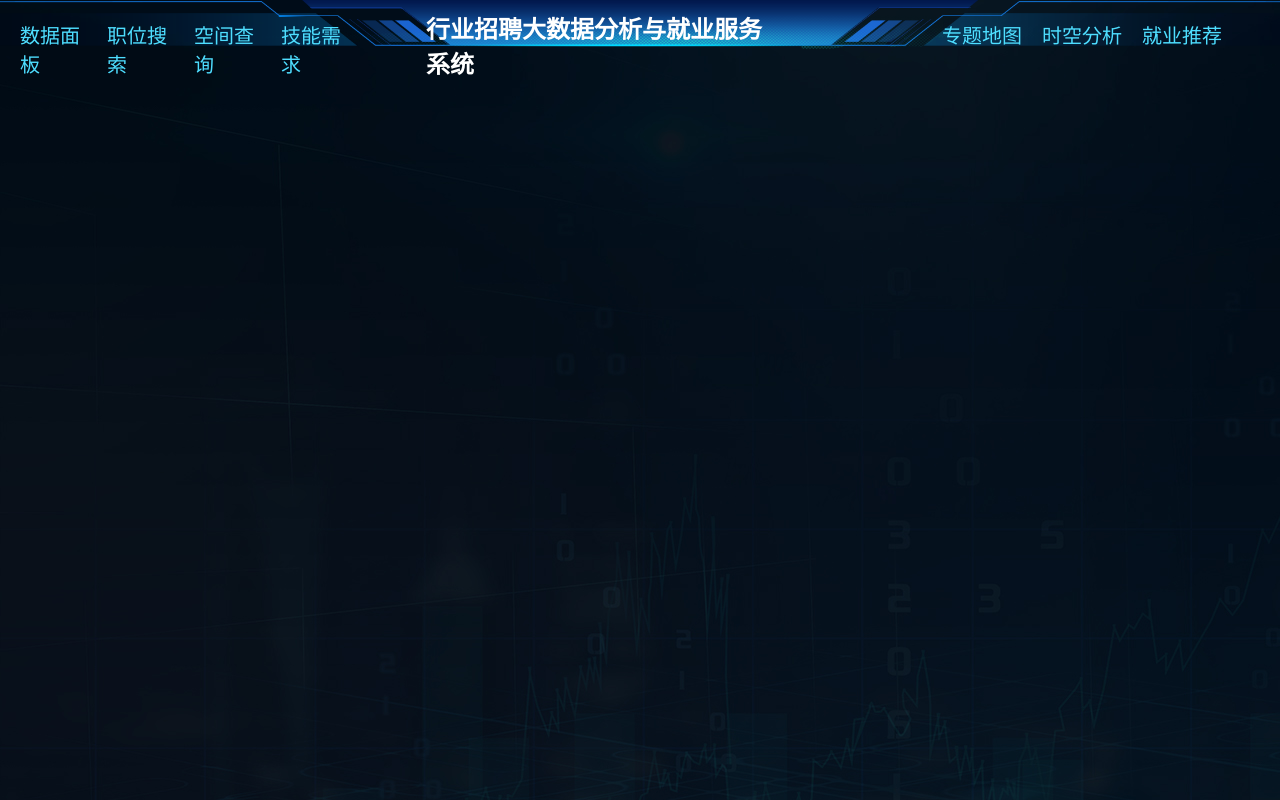
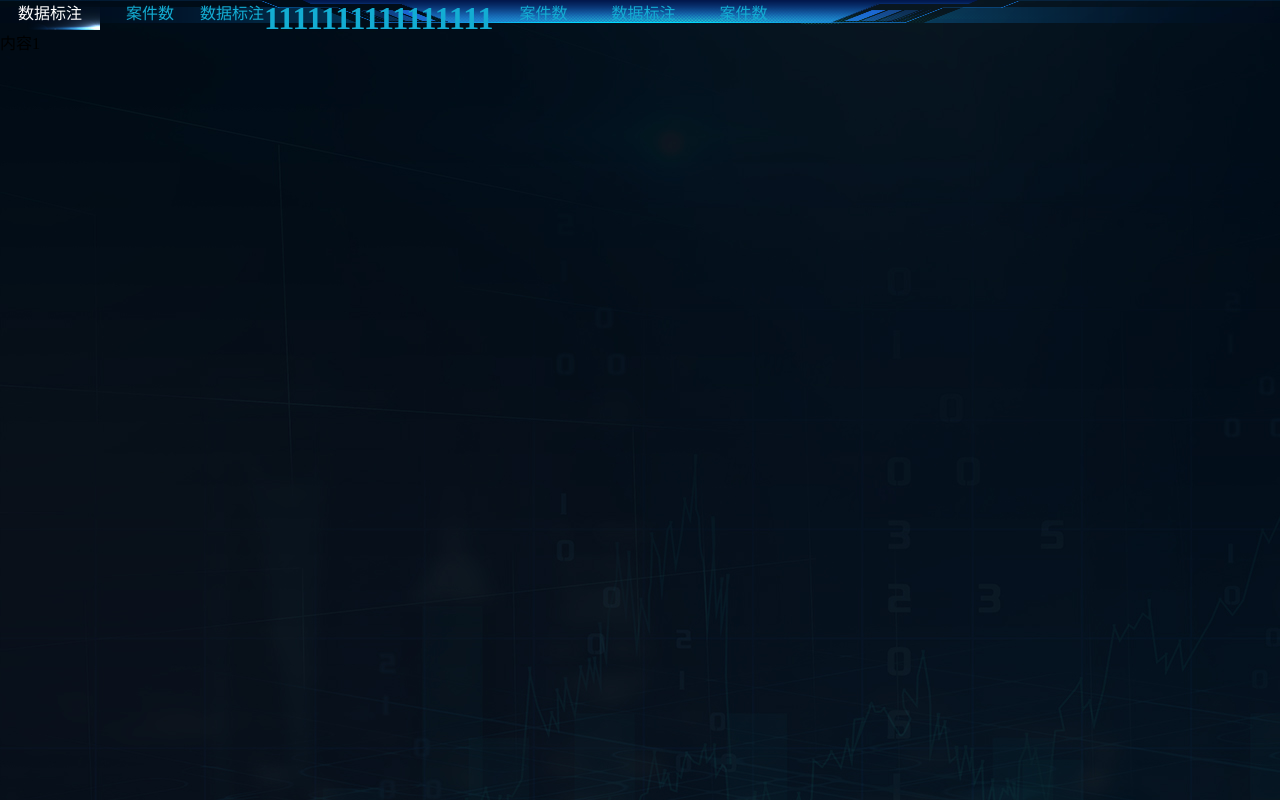
Before and after one commit to Mr-fangao/RecruitmentEmployment, a Vue app: page /test in a window 1280 px wide. Built offline with nearby package versions, Linux system fonts and the light colour scheme.

Commit message:
导航栏

```diff
--- a/src/assets/css/global.css
+++ b/src/assets/css/global.css
@@ -1,4 +1,9 @@
-* {
+*,
+ul,
+li,
+p,
+div,
+span{
   margin: 0;
   padding: 0;
   box-sizing: border-box;
--- a/src/components/Header.vue
+++ b/src/components/Header.vue
@@ -1,112 +1,76 @@
  <template>
-  <div class="header" @select="handleSelect" active-text-color="#ffd04b">
-    <div class="left">
-      <p name="data" @click="godata(name)" :class="{ active: name == current }">
-        数据面板
-      </p>
-      <p name="job" @click="gojob(name)" :class="{ active: name == current }">
-        职位搜索
-      </p>
-      <p name="spatial" @click="gospatial">空间查询</p>
-      <p name="skill" @click="goskill">技能需求</p>
+<div>
+ <div class="tab-content">
+ <div class="tab-content1" @click="cur=1" :class="{active:cur==1}">数据标注</div>
+ <div class="tab-content2" @click="cur=2" :class="{active:cur==2}">案件数</div>
+  <div class="tab-content3" @click="cur=3" :class="{active:cur==3}">数据标注</div>
+<h1>1111111111111111</h1>
+ <div class="tab-content4" @click="cur=4" :class="{active:cur==4}">案件数</div>
+  <div class="tab-content5" @click="cur=5" :class="{active:cur==5}">数据标注</div>
+ <div class="tab-content6" @click="cur=6" :class="{active:cur==6}">案件数</div>
  </div>
-    <h1>行业招聘大数据分析与就业服务系统</h1>
-    <div class="right">
-      <p name="map" @click="gomap">专题地图</p>
-      <p name="analysis" @click="goanalysis">时空分析</p>
-      <p name="employment" @click="goemployment">就业推荐</p>
+ <div class="tab">
+ <div v-show="cur==1">
+ <div>内容1</div>
+ </div>
+ <div v-show="cur==2">
+ <div>内容2</div>
+ </div>
  </div>
 </div>
 </template>
 
 <script>
+
 export default {
-  data() {
-    return {
-      current: "data",
-      data: "",
-    };
+ data () {
+ return{
+  cur:1
+ }
  },
-  // mounted() {
-  //   // default-active和 路由名称 相同时，导航栏背景高亮
-  //   this.routerName = this.$route.name;
-  // },
-  methods: {
-    handleSelect(key, keyPath) {
-      console.log(key, keyPath);
-    },
-    godata(name) {
-      this.current = name; //激活样式
-      this.$router.push({ path: "/data" });
-    },
-    gojob(name) {
-      this.current = name; //激活样式
-      this.$router.push({ path: "/jobsearch" });
-    },
-    gospatial() {
-      this.$router.push({ path: "/spatial" });
-    },
-    goskill() {
-      this.$router.push({ path: "/skill" });
-    },
-    gomap() {
-      this.$router.push({ path: "/map" });
-    },
-    goanalysis() {
-      this.$router.push({ path: "/analysis" });
-    },
-    goemployment() {
-      this.$router.push({ path: "/employment" });
-    },
-  },
-};
+
+methods:{
+
+ }
+}
 </script>
 
 <style lang="less" scoped>
-.header {
-  height: 60px;
-  width: 100%;
+.tab-content{
   background: url(../assets/img/headerbg.png);
   background-size: 100% 100%;
+   text-align: center;
+  height: 30px;
+  width: 100%;
   display: flex;
   flex-direction: row;
-  .left {
-    display: flex;
-    flex-direction: row;
-    width: 30%;
-    margin: 0px 10px;
-    p {
-      font-size: 20px;
-      border-bottom: none;
-      color: #4edeff;
-      padding: 20px 10px 0px 10px;
+  color: rgb(19, 173, 211);
 }
-    .active {
-      /*激活样式*/
-      color: red;
+.tab-content .active{
+//  background-color: #194e84 !important;
 background: url(../assets/img/menucurrent.png);
-      background-position: 47% -65%;
+ color: #fff;
 }
+.tab-content1{
+
+ width: 100px;
+ height: 30px;
 }
-  h1 {
-    font-size: 24px;
-    color: #ffffff;
-    font-family: Microsoft YaHei;
-    font-weight: bold;
-    padding: 10px 58px;
+.tab-content2{
+
+ width: 100px;
+ height: 30px;
 }
-
-  .right {
-    display: flex;
-    flex-direction: row;
-    margin-left: 100px;
-    width: 30%;
-    p {
-      font-size: 20px;
-      border-bottom: none;
-      color: #4edeff;
-      padding: 20px 10px 0px 10px;
+.tab-content4{
+ width: 100px;
+ height: 30px;
 }
+.tab-content5{
+ width: 100px;
+ height: 30px;
 }
+.tab-content6{
+ width: 100px;
+ height: 30px;
 }
 </style>
```
Also changed, not shown: src/components/Header-copy.vue (added, +115 -0 lines), src/main.js (line endings or trailing spaces). Lines whose indentation alone changed are shown as unchanged.
